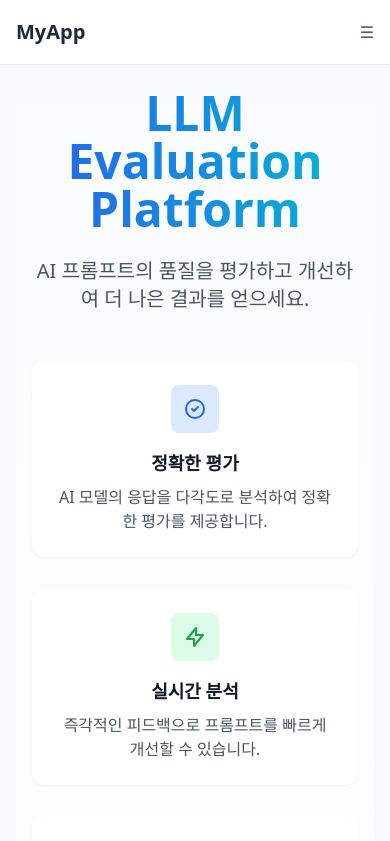
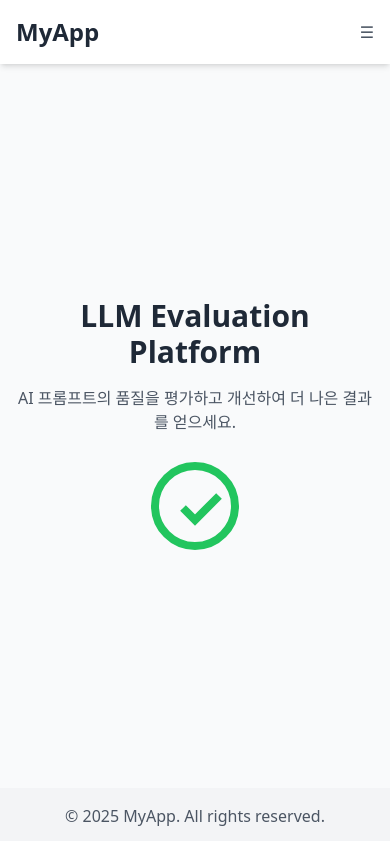
Before and after one commit to isaaskywalker/LLM_Evaluation, a Next.js app: page / in a window 390 px wide. Shown: the top 841 px of the page. Built offline with nearby package versions, Linux system fonts and the light colour scheme.

Commit message:
Update Layout.tsx

```diff
--- a/src/components/shared/Layout.tsx
+++ b/src/components/shared/Layout.tsx
@@ -1,50 +1,78 @@
 import Link from 'next/link';
 import { useAuthStore } from '@/store/authStore';
+import { useState } from 'react';
 
 export const Layout = ({ children }: { children: React.ReactNode }) => {
   const isAuthenticated = useAuthStore((state) => state.isAuthenticated);
+  const [menuOpen, setMenuOpen] = useState(false);
 
   return (
     <div className="flex flex-col min-h-screen bg-gray-50">
-      {/* 네비게이션 바 */}
-      <nav className="bg-white border-b border-gray-200">
+      {/* ✅ 네비게이션 바 */}
+      <nav className="bg-white shadow-md">
         <div className="container mx-auto px-4 sm:px-6 lg:px-8">
           <div className="flex justify-between items-center h-16">
             {/* 로고 */}
-            <Link href="/" className="text-xl font-bold text-gray-800">
+            <Link href="/" className="text-2xl font-bold text-gray-800">
               MyApp
             </Link>
-            {/* 네비게이션 링크 */}
-            <div className="hidden md:flex space-x-4">
-              <Link href="/" className="text-gray-600 hover:text-gray-800">
-                Home
-              </Link>
+
+            {/* 데스크톱 네비게이션 */}
+            <div className="hidden md:flex space-x-6">
+              <Link href="/" className="text-gray-600 hover:text-gray-800">Home</Link>
               {isAuthenticated && (
-                <Link href="/dashboard" className="text-gray-600 hover:text-gray-800">
-                  Dashboard
-                </Link>
+                <Link href="/dashboard" className="text-gray-600 hover:text-gray-800">Dashboard</Link>
               )}
-              <Link href="/about" className="text-gray-600 hover:text-gray-800">
-                About
-              </Link>
+              <Link href="/about" className="text-gray-600 hover:text-gray-800">About</Link>
             </div>
+
             {/* 모바일 메뉴 버튼 */}
-            <div className="md:hidden">
-              <button className="text-gray-600 hover:text-gray-800">
-                ☰
-              </button>
+            <button
+              onClick={() => setMenuOpen(!menuOpen)}
+              className="md:hidden text-gray-600 hover:text-gray-800"
+            >
+              ☰
+            </button>
+          </div>
+
+          {/* 모바일 메뉴 */}
+          {menuOpen && (
+            <div className="md:hidden bg-white shadow-md">
+              <Link href="/" className="block px-4 py-2 text-gray-600 hover:bg-gray-100">Home</Link>
+              {isAuthenticated && (
+                <Link href="/dashboard" className="block px-4 py-2 text-gray-600 hover:bg-gray-100">Dashboard</Link>
+              )}
+              <Link href="/about" className="block px-4 py-2 text-gray-600 hover:bg-gray-100">About</Link>
             </div>
-          </div>
+          )}
         </div>
       </nav>
 
-      {/* 메인 콘텐츠 */}
-      <main className="flex-grow container mx-auto px-4 sm:px-6 lg:px-8 py-6">
-        {children}
+      {/* ✅ 메인 콘텐츠 */}
+      <main className="flex-grow flex items-center justify-center container mx-auto px-4 sm:px-6 lg:px-8 py-6">
+        <div className="text-center">
+          <h1 className="text-3xl sm:text-4xl font-bold text-gray-800 mb-4">
+            LLM Evaluation Platform
+          </h1>
+          <p className="text-gray-600 mb-6">
+            AI 프롬프트의 품질을 평가하고 개선하여 더 나은 결과를 얻으세요.
+          </p>
+          <div className="flex justify-center">
+            <svg
+              xmlns="http://www.w3.org/2000/svg"
+              className="h-24 w-24 sm:h-48 sm:w-48 text-green-500"
+              viewBox="0 0 24 24"
+              fill="currentColor"
+            >
+              <path d="M9 12.5l3 3 6-6" stroke="currentColor" strokeWidth="2" fill="none" />
+              <circle cx="12" cy="12" r="10" stroke="currentColor" strokeWidth="2" fill="none" />
+            </svg>
+          </div>
+        </div>
       </main>
 
-      {/* 푸터 */}
-      <footer className="bg-white border-t border-gray-200 py-4">
+      {/* ✅ 푸터 */}
+      <footer className="bg-gray-100 py-4">
         <div className="container mx-auto text-center text-gray-600">
           © {new Date().getFullYear()} MyApp. All rights reserved.
         </div>
```
